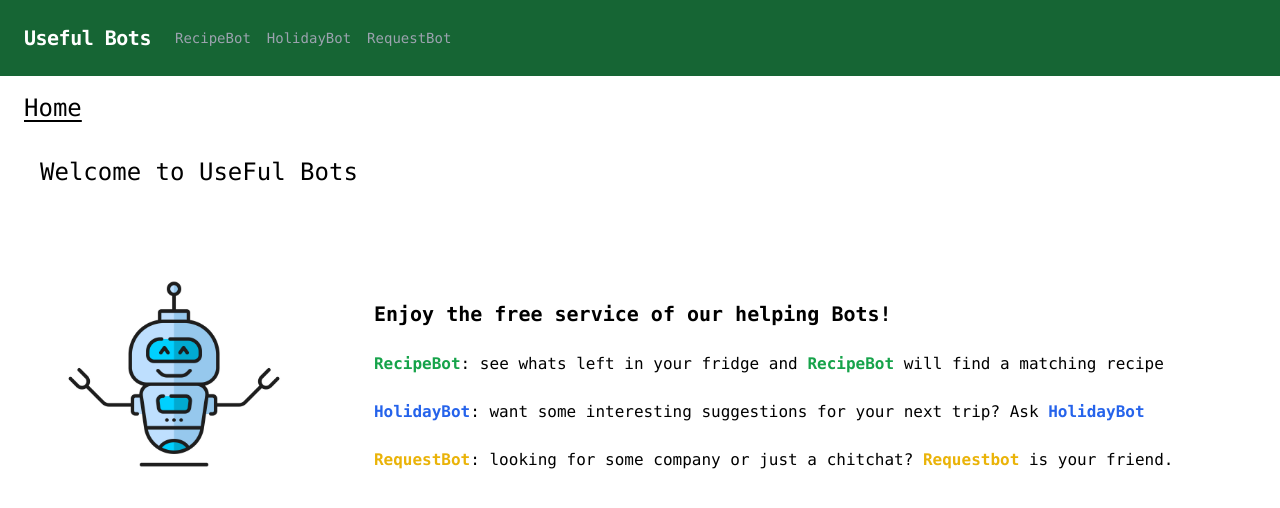
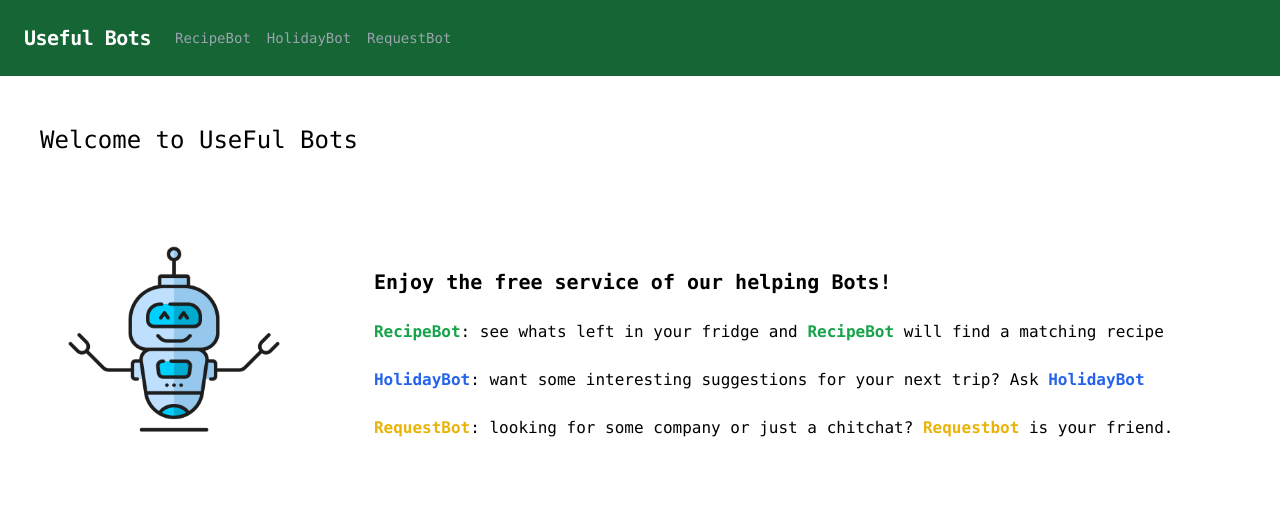
Before and after one commit to Yntepostma/chatGPT-nextjs, a Next.js app: page / in a window 1280 px wide. Shown: the top 508 px of the page. Built offline with nearby package versions, Linux system fonts and the light colour scheme.

Commit message:
feat: index page

```diff
--- a/src/pages/index.tsx
+++ b/src/pages/index.tsx
@@ -5,14 +5,14 @@ import Link from "next/link";
 
 export default function Home() {
   return (
-    <Page title="Home">
+    <Page title="">
       <div className="flex">
         <div className="flex flex-col">
-          <h1 className="p-4 font-mono text-2xl bold ">
+          <h1 className="z-10 p-4 font-mono text-2xl bold ">
             Welcome to UseFul Bots
           </h1>
           <Image
-            className="mt-5"
+            className="z-0 mt-7 animate-bounce"
             src={image}
             alt="RobotIUmage"
             width={300}
```
